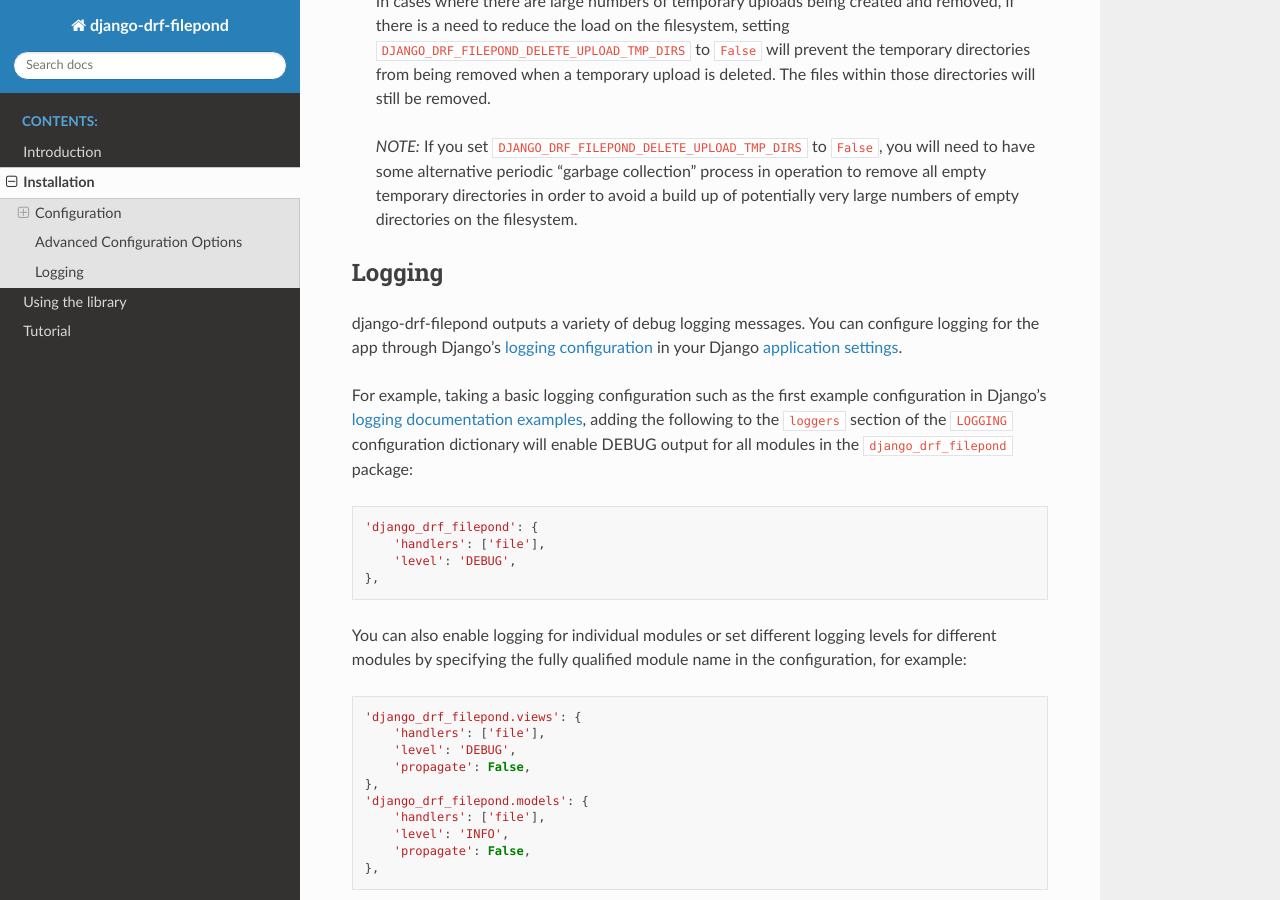
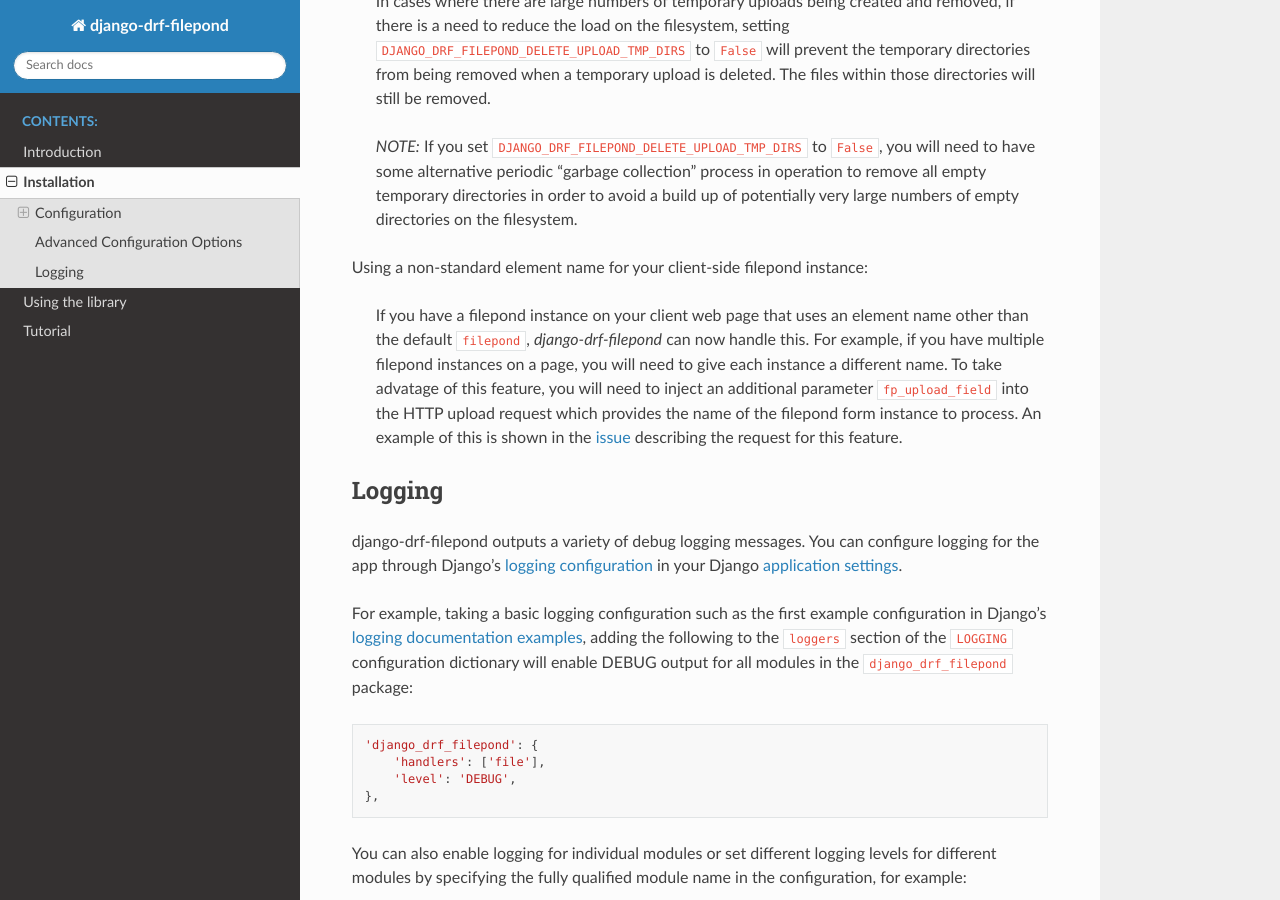
Before and after one commit to ImperialCollegeLondon/django-drf-filepond, a Sphinx documentation site: the page built from docs/installation.rst, in a window 1280 px wide and 900 px high, scrolled down 2046 px. Built offline with Sphinx 7.4.7 and the Read the Docs theme 2.0.0, drawn with Linux system fonts in a browser that asks for light colours.

Commit message:
Added info on support for issue #4 to docs.

```diff
--- a/docs/installation.rst
+++ b/docs/installation.rst
@@ -107,6 +107,18 @@
 	directories in order to avoid a build up of potentially very large
 	numbers of empty directories on the filesystem.
 
+Using a non-standard element name for your client-side filepond instance:
+
+	If you have a filepond instance on your client web page that uses an
+	element name other than the default ``filepond``, *django-drf-filepond*
+	can now handle this. For example, if you have multiple filepond
+	instances on a page, you will need to give each instance a different
+	name. To take advatage of this feature, you will need to inject an
+	additional parameter ``fp_upload_field`` into the HTTP upload request
+	which provides the name of the filepond form instance to process. An
+	example of this is shown in the `issue <https://github.com/ImperialCollegeLondon/django-drf-filepond/issues/4#issue-412361507>`_
+	describing the request for this feature.
+
 
 Logging
 -------
```
